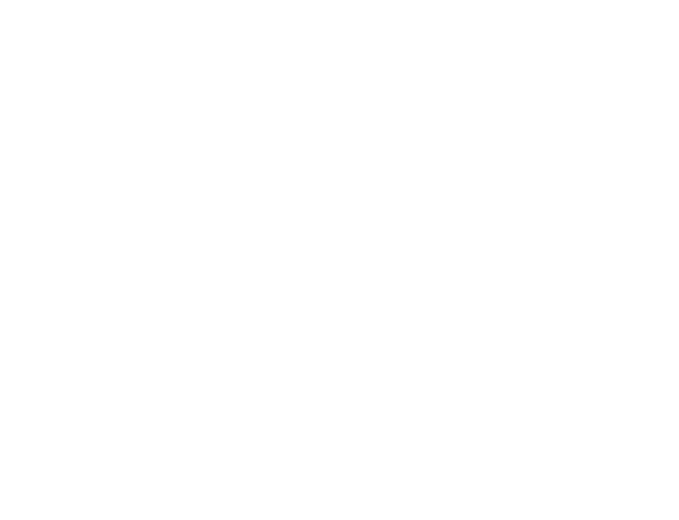
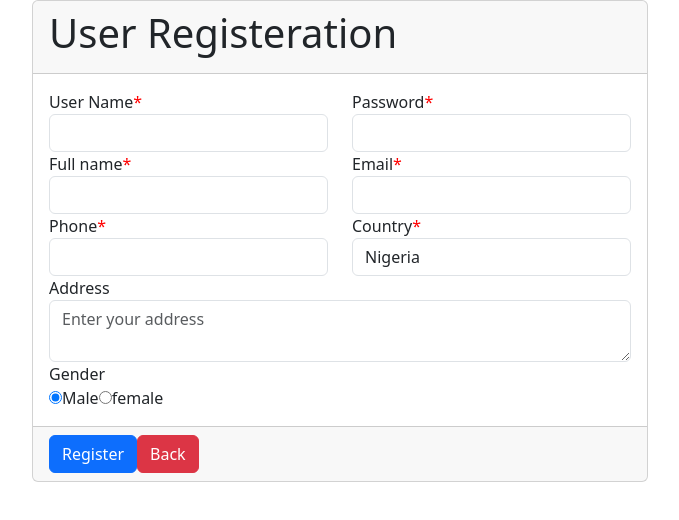
Before and after one commit to Regalcoder/pet-project, a React (Create React App) app: page /register in a window 1280 px wide. Before the commit this address had no page. Shown: the top 520 px of the page, without its empty margins (300-979 px from the left). Built offline with nearby package versions, Linux system fonts and the light colour scheme.

Commit message:
registration button with auth added

```diff
--- /dev/null
+++ b/db.json
@@ -0,0 +1,60 @@
+{
+  "user": [
+    {
+      "id": "njbtvdryduiuh",
+      "name": "Kenneth Ndubueze",
+      "password": "jbtrdfounhlkuynjubtfjk",
+      "email": "ndubuezekenny@gmail.com",
+      "phone": "08060333491",
+      "country": "Nigeria",
+      "address": "7, safebirth street, fadeyi, lagos",
+      "gender": "male"
+    },
+    {
+      "id": "Ay8Zn_N"
+    },
+    {
+      "id": "0ee3D1b"
+    },
+    {
+      "id": "nftuuhim;;lnrggklnougy",
+      "name": "Kenneth Ndubueze",
+      "password": "hj ftvkij;l",
+      "email": "ndubuezekenny@gmail.com",
+      "phone": "08060333491",
+      "country": "Nigeria",
+      "address": "7, safebirth street, fadeyi, lagos",
+      "gender": "male"
+    },
+    {
+      "id": "lkj klkgiutydruiyluh;",
+      "name": "Kenneth Obinna Ndubueze",
+      "password": "n esyuiyluh;/ lluiyf rdufkl",
+      "email": "regcessories@gmail.com",
+      "phone": "08060333491",
+      "country": "China",
+      "address": "7, safebirth street, fadeyi, lagos",
+      "gender": "male"
+    },
+    {
+      "id": "yaoSiH_",
+      "name": "",
+      "password": "",
+      "email": "jbbhguygi@gmaol.com",
+      "phone": "",
+      "country": "Nigeria",
+      "address": "",
+      "gender": "male"
+    },
+    {
+      "id": "In68hKA",
+      "name": "",
+      "password": "",
+      "email": "jbjvcf@gmail.com",
+      "phone": "",
+      "country": "Nigeria",
+      "address": "",
+      "gender": "male"
+    }
+  ]
+}
--- a/package.json
+++ b/package.json
@@ -3,16 +3,17 @@
   "version": "0.1.0",
   "private": true,
   "dependencies": {
+    "@babel/plugin-proposal-private-property-in-object": "7.21.11",
     "@testing-library/jest-dom": "^5.16.5",
     "@testing-library/react": "^13.4.0",
     "@testing-library/user-event": "^13.5.0",
-    "@babel/plugin-proposal-private-property-in-object": "7.21.11",
     "axios": "^1.4.0",
     "bootstrap": "^5.3.0",
     "react": "^18.2.0",
     "react-dom": "^18.2.0",
     "react-router-dom": "^6.14.0",
     "react-scripts": "5.0.1",
+    "react-toastify": "^9.1.3",
     "web-vitals": "^2.1.4"
   },
   "scripts": {
--- a/src/App.css
+++ b/src/App.css
@@ -1,5 +1,5 @@
 .App {
-  text-align: center;
+  text-align: left;
 }
 
 .App-logo {
@@ -28,6 +28,15 @@
   color: #61dafb;
 }
 
+.errmsg{
+  color: red;
+}
+
+app-check{
+  height: 28px;
+  width: 28px;
+}
+
 @keyframes App-logo-spin {
   from {
     transform: rotate(0deg);
--- a/src/App.js
+++ b/src/App.js
@@ -1,21 +1,30 @@
-import { BrowserRouter, Routes, Route } from 'react-router-dom';
-import './App.css';
-import Create from './Create';
-import 'bootstrap/dist/css/bootstrap.min.css'
-import Home from './Home';
-import Update from './Update';
-import Read from './Read';
+import { BrowserRouter, Routes, Route } from "react-router-dom";
+import "./App.css";
+import Create from "./Create";
+import "bootstrap/dist/css/bootstrap.min.css";
+import Home from "./Home";
+import Update from "./Update";
+import Read from "./Read";
+import { ToastContainer } from "react-toastify";
+import Login from './Login';
+import Register from './Register';
 
 function App() {
   return (
-    <BrowserRouter>
-       <Routes>
+    <>
+      <ToastContainer></ToastContainer>
+      <BrowserRouter>
+        <Routes>
           <Route path="/" element={<Home />} />
+          <Route path="/login" element={<Login/>}/>
+          <Route path="/register" element={<Register/>}/>
           <Route path="/create" element={<Create />} />
-          <Route path="/update/:id" element={<Update />} /> {/* the id is added to the url so as to target a single value with a unique id in the server*/}
+          <Route path="/update/:id" element={<Update />} />{" "}
+          {/* the id is added to the url so as to target a single value with a unique id in the server*/}
           <Route path="/read/:id" element={<Read />} />
-       </Routes>
-    </BrowserRouter>
+        </Routes>
+      </BrowserRouter>
+    </>
   );
 }
 
--- /dev/null
+++ b/src/Login.jsx
@@ -0,0 +1,9 @@
+import React from 'react'
+
+function Login() {
+  return (
+    <div>Login</div>
+  )
+}
+
+export default Login
--- /dev/null
+++ b/src/Register.jsx
@@ -0,0 +1,167 @@
+import React from 'react'
+import { useState } from 'react';
+import axios from 'axios';
+import { toast } from 'react-toastify';
+import { useNavigate } from 'react-router-dom';
+
+const Register =() => {
+
+  const [id, idChange] = useState("");
+  const [name, nameChange] = useState("");
+  const [password, passwordChange] = useState("");
+  const [email, emailChange] = useState("");
+  const [phone, phoneChange] = useState("");
+  const [country, countryChange] = useState("Nigeria");
+  const [address, addressChange] = useState("");
+  const [gender, genderChange] = useState("male");
+
+  const navigate = useNavigate();
+
+  const IsValidate =()=>{ //boolean function to test if all enteries are supplied by the user
+    let Isproceed = true;
+    let errormessage = 'please enter the value in';
+    let errormessage2 = 'please enter the value in';
+    let errormessage3 = 'please enter the value in';
+    let errormessage4 = 'please enter the value in';
+    if (id === null || id === ''){
+      Isproceed = false;
+      errormessage += ' username' // this will add the string username to the error message
+      toast.warning(errormessage)
+    }
+
+    if (name === null || name === ''){
+      Isproceed = false;
+      errormessage2 += ' Full name' // this will add the string username to the error message
+      toast.warning(errormessage2)
+    }
+
+    if (password === null || password === ''){
+      Isproceed = false;
+      errormessage3 += ' password' // this will add the string username to the error message
+      toast.warning(errormessage3)
+    }
+
+    if (email === null || email === ''){
+      Isproceed = false;
+      errormessage4 += ' email' // this will add the string username to the error message
+      toast.warning(errormessage4)
+    }
+    else{
+      if(/^[a-zA-Z0-9]+@[a-zA-Z0-9]+\.[A-Za-z]+$/.test(email)){
+
+      } //it makes logical sense to set isproceed to true here but doing that will make all other conditions true since isproceed is what we are using to test every other condition. what will work is to use a unique condition to test only email. its not needed since it works well already
+      else{
+        Isproceed = false
+        toast.warning('please enter a valid email address')
+      }
+    }
+    return Isproceed;
+  }
+
+  const handlesubmit =(e)=>{
+
+    e.preventDefault();
+    let regobj={id, name, password, email, phone, country, address, gender}
+    if (IsValidate()) { // this will use the isvalidate function to check if all enteries are supplied before running the handlesubmit function
+    console.log(regobj);
+
+    axios.post(' http://localhost:8000/user', regobj)
+    .then((response) => {
+      toast.success('Registeration successful...')
+      navigate('/login');
+      console.log('your registeration details has been recieved successfully...' )
+  }).catch((err)=>{
+    toast.error('Registeration failed:'+err)
+    console.log('Registeration failed:'+err)
+  })
+}
+}
+  return (
+    <div>
+      <div className="offset-lg-3 col-lg-6">
+        <form className='container' onSubmit={handlesubmit}>
+          <div className='card'>
+            <div className='card-header'>
+              <h1>User Registeration</h1>
+            </div>
+            <div className='card-body'>
+              <div className='row'>
+                <div className='col-lg-6'>
+                  <div className='form-group'>
+                    <label>User Name<span className='errmsg'>*</span></label>
+                    <input type='text' value={id} onChange={e=> idChange(e.target.value)} className='form-control'/>
+                  </div>
+                </div>
+
+                <div className='col-lg-6'>
+                  <div className='form-group'>
+                    <label>Password<span className='errmsg'>*</span></label>
+                    <input type='password' value={password} onChange={e=> passwordChange(e.target.value)} className='form-control'/>
+                  </div>
+                </div>
+
+                <div className='col-lg-6'>
+                  <div className='form-group'>
+                    <label>Full name<span className='errmsg'>*</span></label>
+                    <input type='text' value={name} onChange={e=> nameChange(e.target.value)} className='form-control'/>
+                  </div>
+                </div>
+
+                <div className='col-lg-6'>
+                  <div className='form-group'>
+                    <label>Email<span className='errmsg'>*</span></label>
+                    <input type='email' value={email} onChange={e=> emailChange(e.target.value)} className='form-control'/>
+                  </div>
+                </div>
+
+                <div className='col-lg-6'>
+                  <div className='form-group'>
+                    <label>Phone<span className='errmsg'>*</span></label>
+                    <input type='tel' value={phone} onChange={e=> phoneChange(e.target.value)} className='form-control'/>
+                  </div>
+                </div>
+
+                <div className='col-lg-6'>
+                  <div className='form-group'>
+                    <label>Country<span className='errmsg'>*</span></label>
+                    <select value={country} onChange={e=> countryChange(e.target.value)} className='form-control'>
+                      <option value='India'>India</option>
+                      <option value='Nigeria'>Nigeria</option>
+                      <option value='China'>China</option>
+                      <option value='Zimbabwe'>Zimbabwe</option>
+                    </select>
+                  </div>
+                </div>
+
+                <div className='col-lg-12'>
+                  <div className='form-group'>
+                    <label>Address</label>
+                    <textarea className='form-control' value={address} onChange={e=> addressChange(e.target.value)} placeholder="Enter your address" />
+                  </div>
+                </div>
+
+                <div className='col-lg-6'>
+                  <div className='form-group'>
+                    <label>Gender</label>
+                    <br/>
+                    <input type='radio' checked={gender==='male'} onChange={e=> genderChange(e.target.value)} name='gender' value='male' className='app-check' />
+                    <label>Male</label>
+                    <input type='radio' checked={gender==='female'} onChange={e=> genderChange(e.target.value)} name='gender' value='female' className='app-check' />
+                    <label>female</label>
+                  </div>
+                </div>
+              </div>
+            </div>
+            <div className='card-footer'>
+              <button type='submit' className='btn btn-primary'>Register</button>
+              <a href='/' className='btn btn-danger'>Back</a>
+            </div>
+
+          </div>
+        </form>
+      </div>
+    </div>
+  )
+}
+
+export default Register;
--- a/src/index.js
+++ b/src/index.js
@@ -3,6 +3,7 @@
 import './index.css';
 import App from './App';
 import reportWebVitals from './reportWebVitals';
+import 'react-toastify/dist/ReactToastify.css';
 
 const root = ReactDOM.createRoot(document.getElementById('root'));
 root.render(
```
Also changed, not shown: 1 other file (tests, documents, lock files or other folders).
